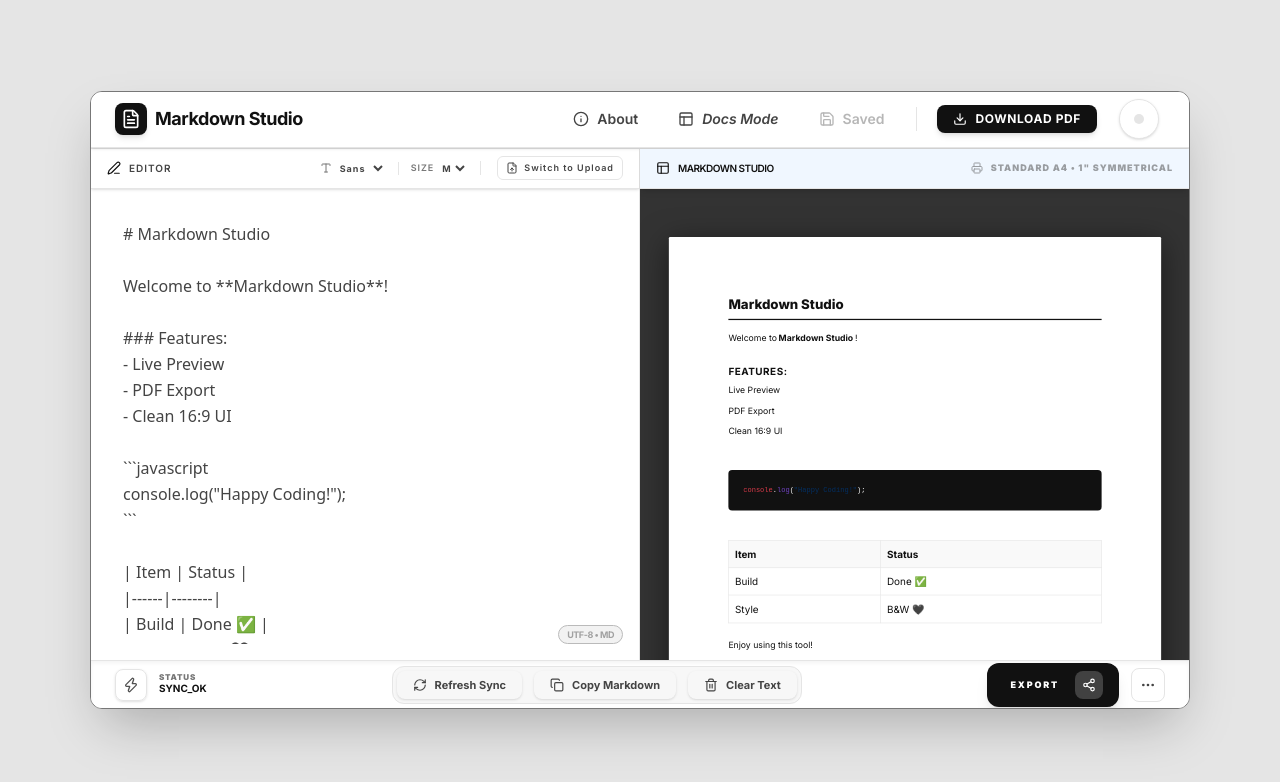
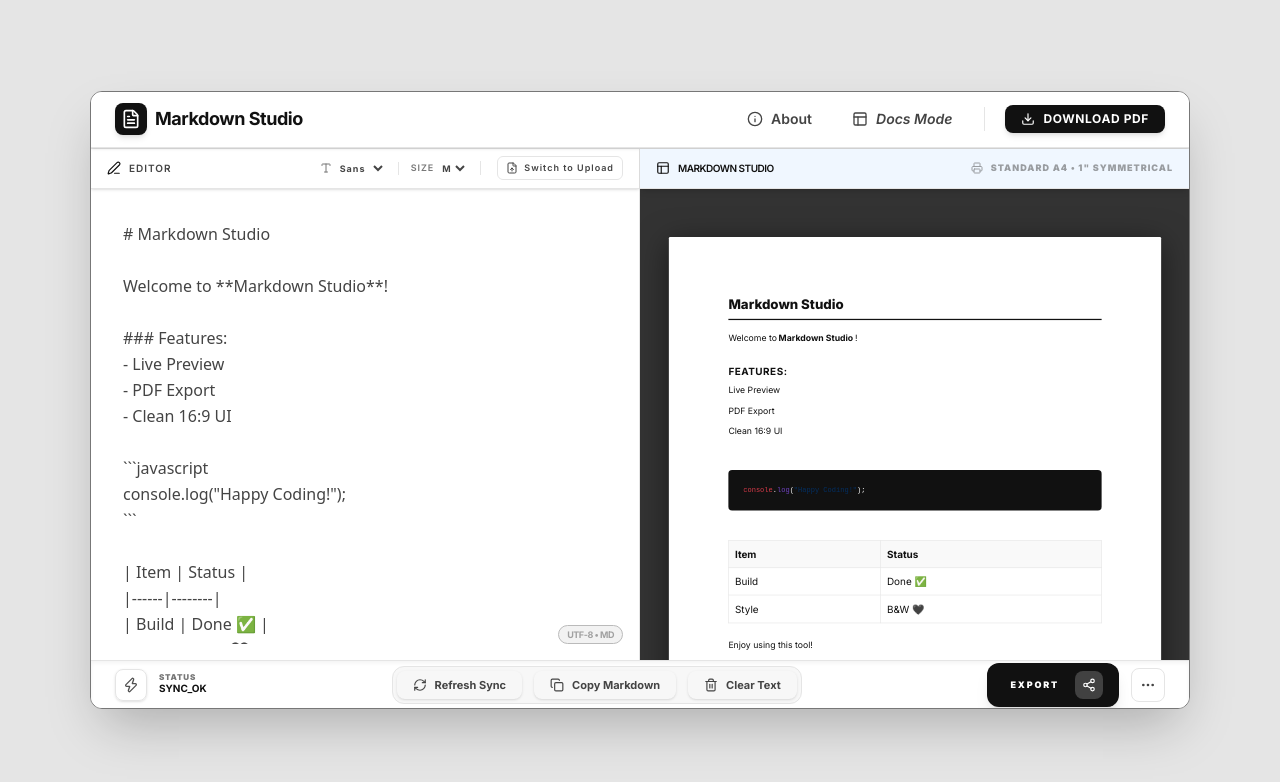
Before and after one commit to Shrikanth70/Markdown-Studio, a React (Vite) app: page / in a window 1280 px wide. Shown: the top 782 px of the page. Built offline with nearby package versions, Linux system fonts and the light colour scheme.

Commit message:
feat: Integrated new custom branding (favicon) and updated developer details

```diff
--- a/index.html
+++ b/index.html
@@ -2,7 +2,7 @@
 <html lang="en">
   <head>
     <meta charset="UTF-8" />
-    <link rel="icon" type="image/svg+xml" href="/vite.svg" />
+    <link rel="icon" type="image/svg+xml" href="/favicon.svg" />
     <meta name="viewport" content="width=device-width, initial-scale=1.0" />
     <title>Markdown Studio</title>
     <!-- Google Fonts -->
--- a/src/components/Navbar.jsx
+++ b/src/components/Navbar.jsx
@@ -37,10 +37,6 @@
           <Layout size={16} />
           <span className="hidden sm:inline italic">Docs Mode</span>
         </button>
-        <button className="flex items-center gap-2 px-3 py-1.5 rounded-lg text-sm font-semibold opacity-30 cursor-not-allowed text-primary">
-          <Save size={16} />
-          <span className="hidden sm:inline">Saved</span>
-        </button>
 
         <div className="h-6 w-px mx-1 bg-lightGray"></div>
 
@@ -51,16 +47,6 @@
           <Download size={14} />
           <span className="hidden sm:inline">Download PDF</span>
         </button>
-
-        {/* Theme Toggle Placeholder - Simple Circle */}
-        <div className="p-1 px-1.5">
-          <div
-            className="w-10 h-10 rounded-full border border-lightGray bg-white flex items-center justify-center text-mediumGray shadow-sm hover:shadow-md transition-shadow cursor-default"
-            title="Placeholder Control"
-          >
-             <div className="w-2.5 h-2.5 rounded-full bg-lightGray"></div>
-          </div>
-        </div>
       </div>
     </nav>
   );
```
Also changed, not shown: public/favicon.svg (added).
